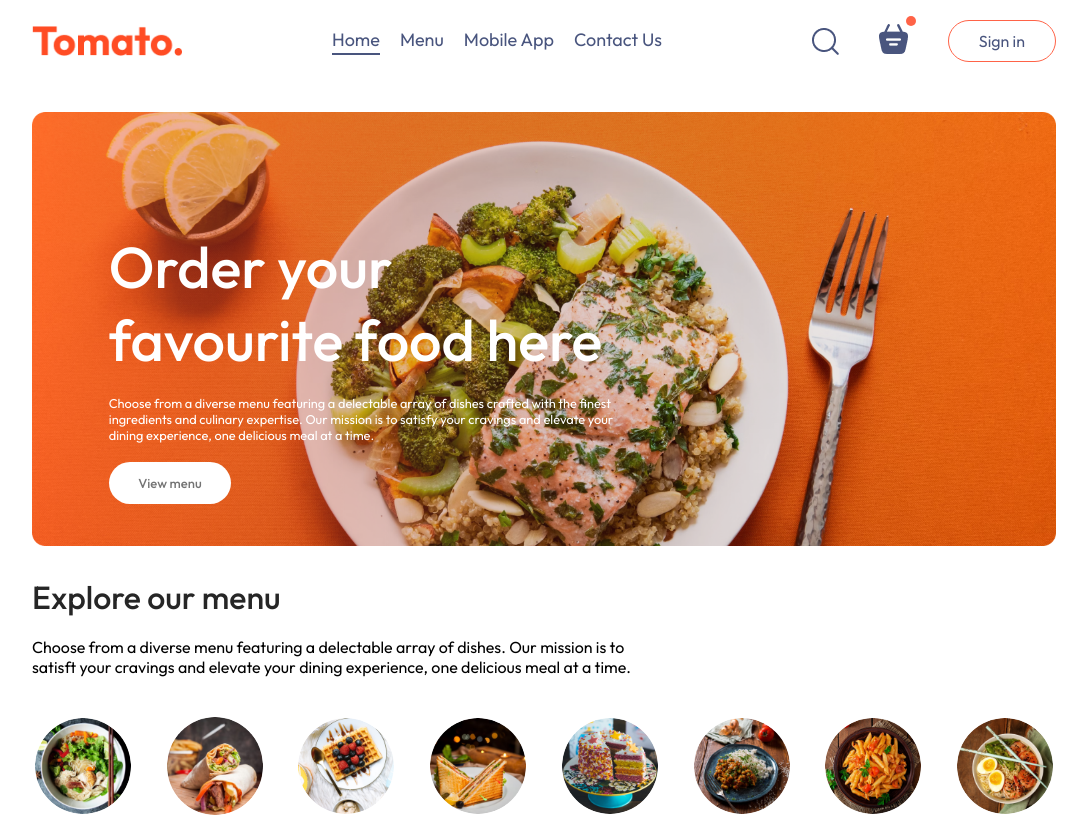
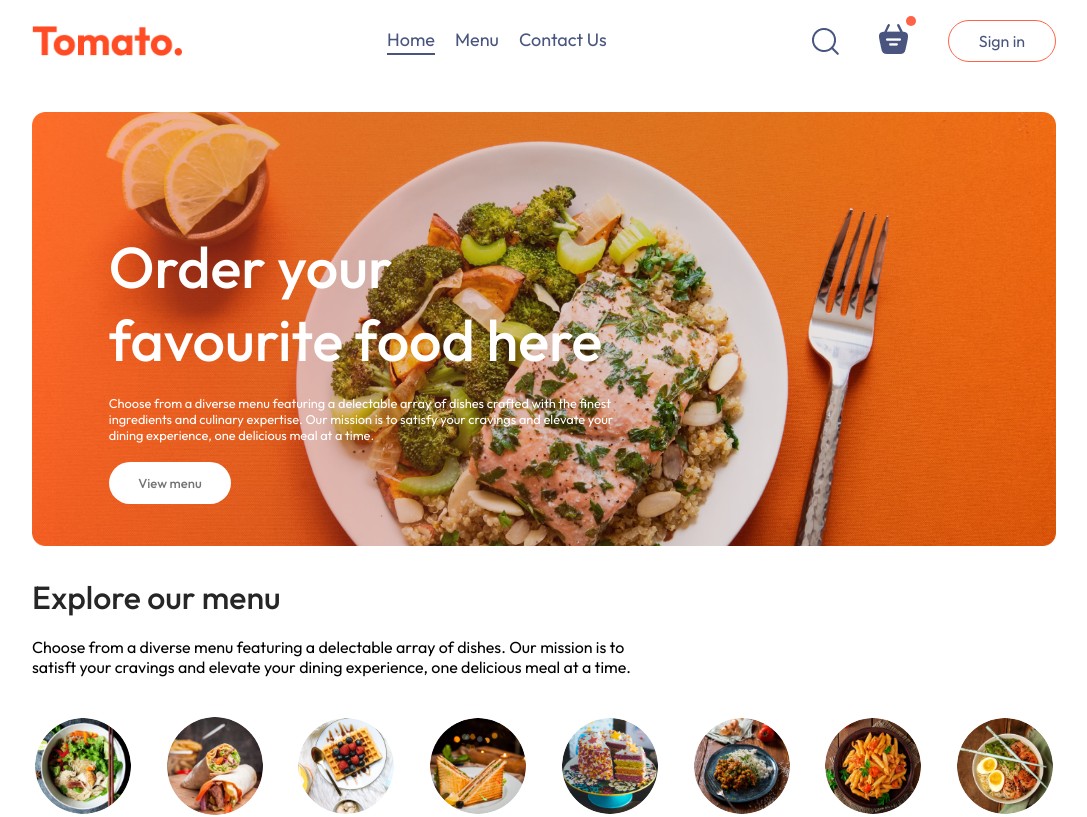
Before and after one commit to PotatoDoge/delivery-webapp, a React (Create React App) app: page / in a window 1280 px wide. Shown: the top 817 px of the page, without its empty margins (96-1183 px from the left). Built offline with nearby package versions, Linux system fonts and the light colour scheme.

Commit message:
Add responsiveness

```diff
--- a/src/components/navbar/navbar.jsx
+++ b/src/components/navbar/navbar.jsx
@@ -1,6 +1,7 @@
 import React, {useState} from 'react'
 import './navbar.css'
 import {assets} from "../../assets/assets";
+import {Link} from "react-router-dom";
 
 const Navbar = () => {
 
@@ -10,10 +11,9 @@
         <div className="navbar">
             <img src={assets.logo} className="logo" alt="logo" />
             <ul className="navbar-menu">
-                <li onClick={() => setMenu("home")} className={menu === "home" ? "active":""}>Home</li>
-                <li onClick={() => setMenu("menu")} className={menu === "menu" ? "active":""}>Menu</li>
-                <li onClick={() => setMenu("mobile-app")} className={menu === "mobile-app" ? "active":""}>Mobile App</li>
-                <li onClick={() => setMenu("contact-us")} className={menu === "contact-us" ? "active":""}>Contact Us</li>
+                <Link to='/' onClick={() => setMenu("home")} className={menu === "home" ? "active":""}>Home</Link>
+                <a href='#explore-menu' onClick={() => setMenu("menu")} className={menu === "menu" ? "active":""}>Menu</a>
+                <a href='#footer' onClick={() => setMenu("contact-us")} className={menu === "contact-us" ? "active":""}>Contact Us</a>
             </ul>
             <div className="navbar-right">
                 <img src={assets.search_icon}></img>
--- a/src/index.css
+++ b/src/index.css
@@ -5,6 +5,7 @@
   margin: 0;
   box-sizing: border-box;
   font-family: Outfit, serif;
+  scroll-behavior: smooth;
 }
 
 body{
```
